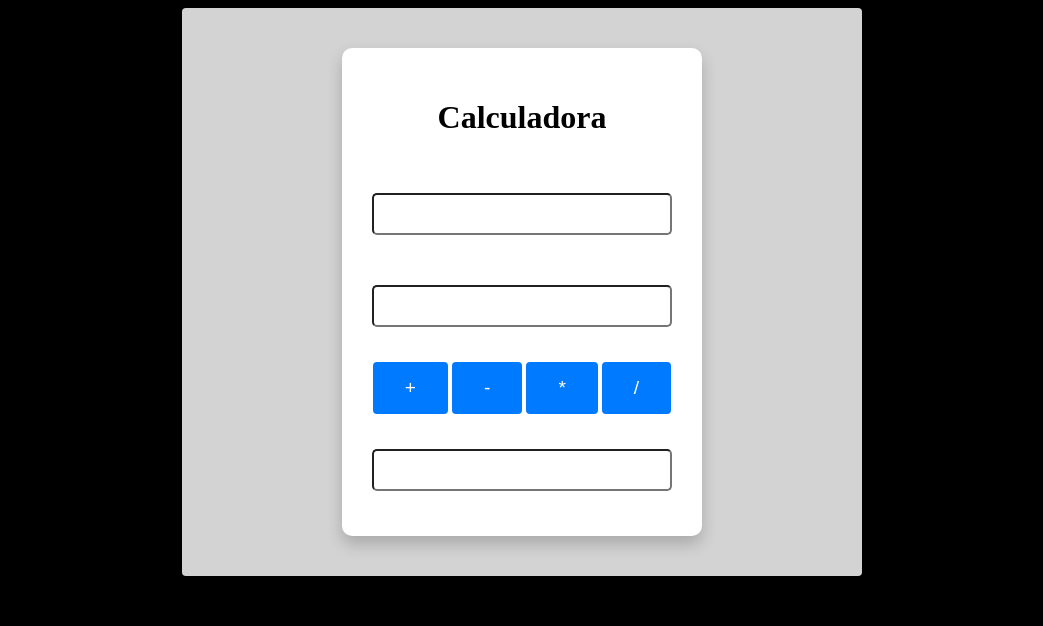
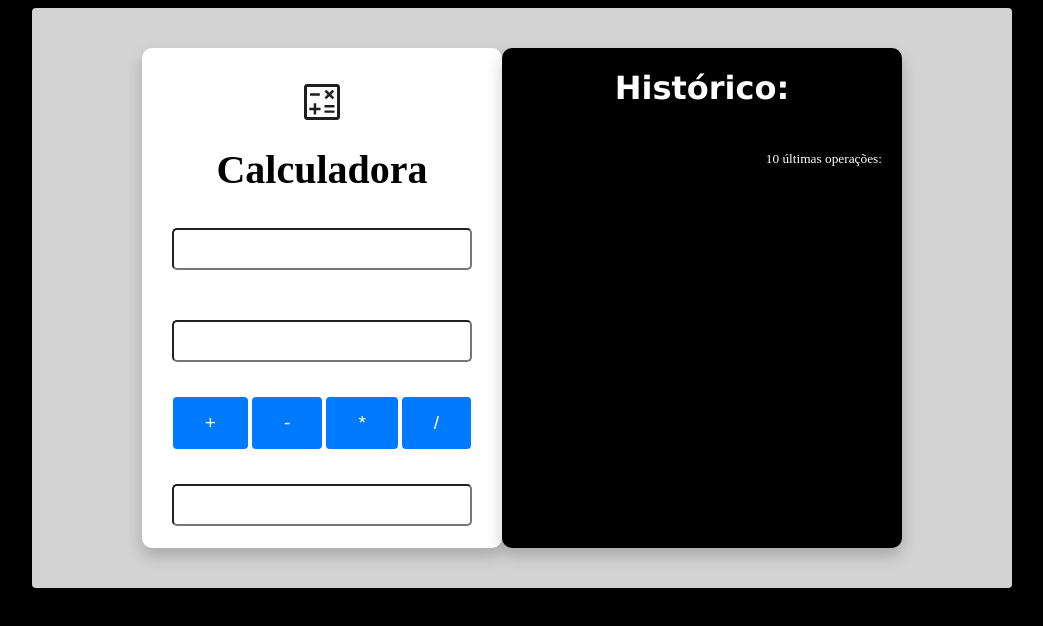
Before and after one commit to AndreLucas0/bootcampdevjr-modulo3-calc, a plain HTML site: page index.html in a window 1280 px wide. Shown: the whole page, without its empty margins (118-1161 px from the left). Drawn offline with Linux system fonts and the light colour scheme.

Commit message:
closes #4, closes #5 - history

```diff
--- a/index.html
+++ b/index.html
@@ -10,7 +10,8 @@
   <body>
     <div class="container">
       <div class="calc">
-        <h1>Calculadora</h1>
+        <object data="calculate_48.svg" type="image/svg+xml"></object>
+        <div class="calc-title">Calculadora</div>
         <input id="num1" type="number" />
         <input id="num2" type="number" />
         <div class="buttons">
@@ -22,7 +23,17 @@
         <input id="output" readonly type="text" />
       </div>
 
-      <div class="history"></div>
+        <div class="history">
+          <div class="history-title">
+            <h1>Histórico:</h1>
+          </div>
+          <div class="last-operations">
+            <small>10 últimas operações:</small>
+            <div id="history"></div>
+          </div>
+        </div>
+
+      </div>
     </div>
 
     <script src="javascript.js"></script>
--- a/javascript.js
+++ b/javascript.js
@@ -1,16 +1,25 @@
-function calc(op){
-    var num1 = parseFloat(document.getElementById("num1").value);
-    var num2 = parseFloat(document.getElementById("num2").value);
-    var output = 0;
+function calc(op) {
+  var num1 = parseFloat(document.getElementById("num1").value);
+  var num2 = parseFloat(document.getElementById("num2").value);
+  var output = 0;
 
-    switch(op) {
-        case '+' : output = num1 + num2; break;
-        case '-' : output = num1 - num2; break;
-        case '*' : output = num1 * num2; break;
-        case '/' : output = num1 / num2; break;
-    }
+  switch (op) {
+    case '+': output = num1 + num2; break;
+    case '-': output = num1 - num2; break;
+    case '*': output = num1 * num2; break;
+    case '/': output = num1 / num2; break;
+  }
 
-    document.getElementById("output").value = output;
+  document.getElementById("output").value = output;
+
+  var newhistory = "<p>" + num1 + " " + op + " " + num2 + " = " + output + "</p>";
+  var history = document.getElementById("history");
+
+  history.innerHTML = newhistory + history.innerHTML;
+
+  if(history.children.length > 10) {
+    history.removeChild(history.childNodes[10]); //removendo o 11 filho
+  }
 }
 
 /*
--- a/style.css
+++ b/style.css
@@ -9,6 +9,7 @@ input {
     font-size: 1.2em;
     margin: 15px 70px;
     border-radius: 5px;
+    text-align: right;
 }
 
 input[type=number]:focus {
@@ -34,14 +35,20 @@ button:hover {
 }
 
 .container {
-  width: 600px;
+  width: 900px;
+  height: 500px;
   background-color: #d3d3d3;
   display: flex;
-  flex-direction: column;
-  align-items: center;
+  flex-direction: row;
+  justify-content: center;
   margin: auto;
   padding: 40px;
   border-radius: 4px;
+}
+
+.calc-title {
+  font-size: 40px;
+  font-weight: 700;
 }
 
 .calc {
@@ -55,3 +62,22 @@ button:hover {
   border-radius: 10px;
   box-shadow: 0 8px 16px 0 rgba(0, 0, 0, 0.2);
 }
+
+.last-operations {
+  text-align: right;
+  padding: 20px;
+}
+
+.history-title {
+  display: flex;
+  justify-content: center;
+  font-family: Verdana, Geneva, Tahoma, sans-serif;
+}
+
+.history {
+  background-color: #000;
+  color: #fff;
+  width: 400px;
+  border-radius: 10px;
+  box-shadow: 0 8px 16px 0 rgba(0, 0, 0, 0.2);
+}
```
Also changed, not shown: calculate_48.svg (added).
